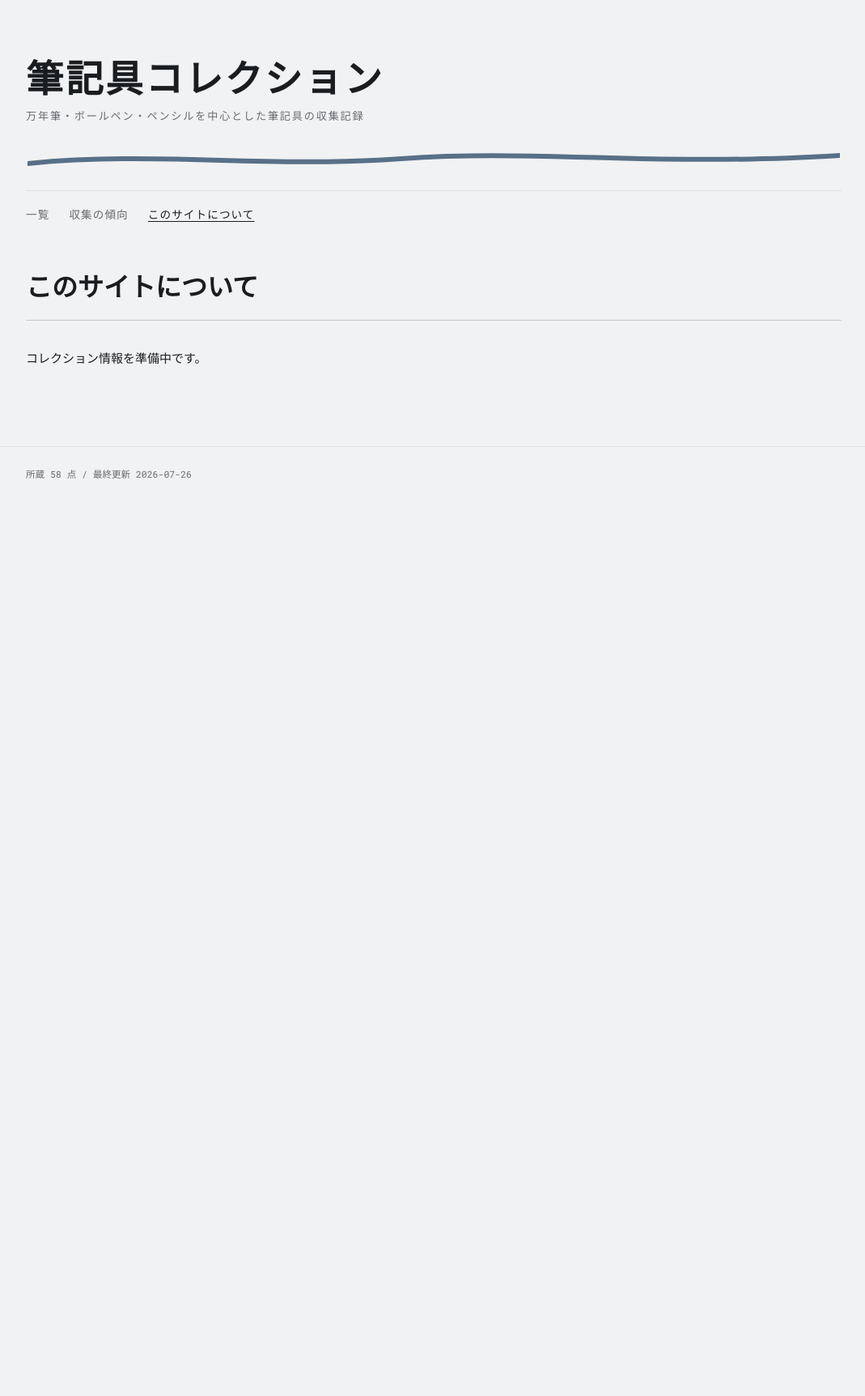
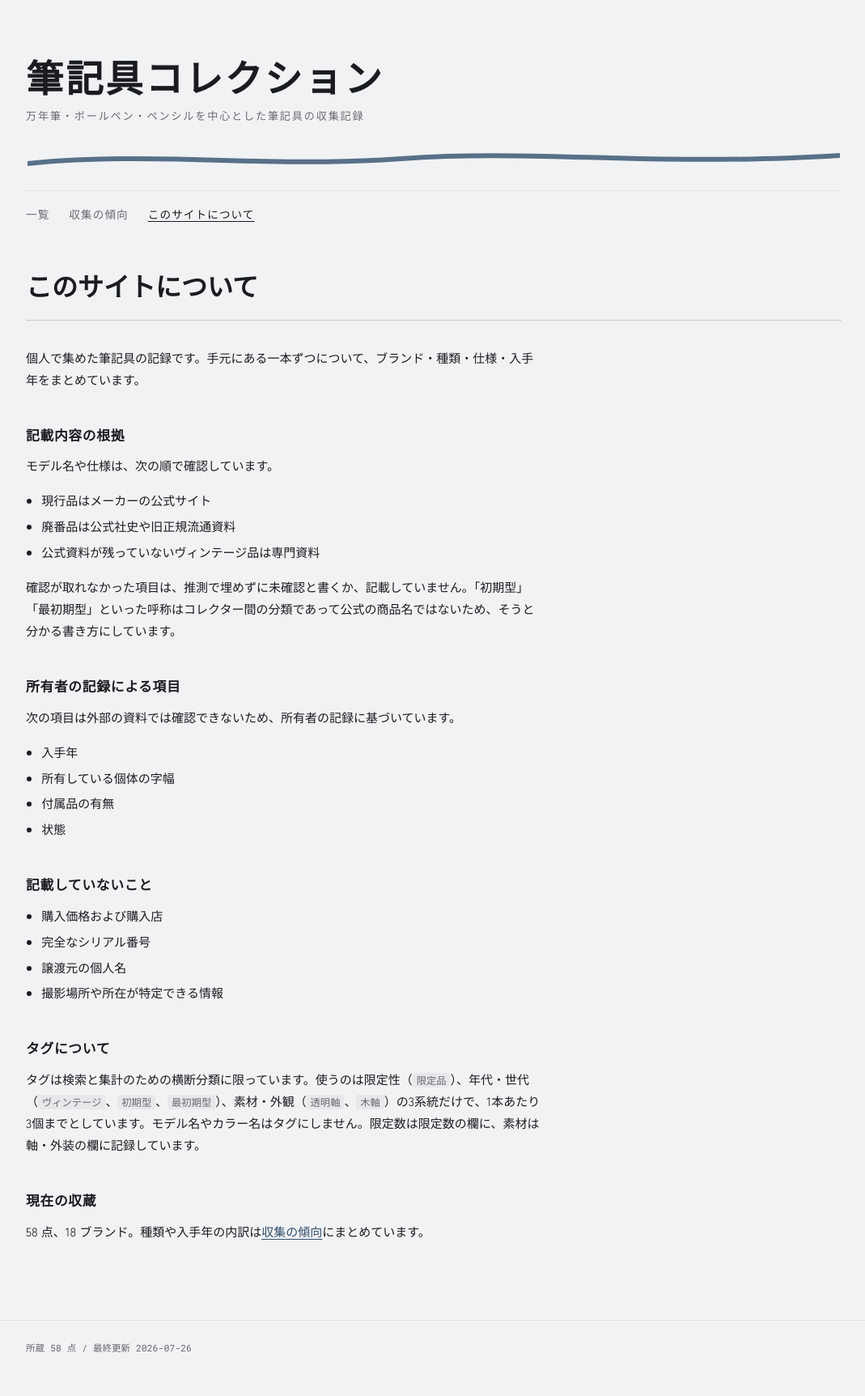
Before and after one commit to mono121/penpocket, a Jekyll site: the page built from about.md, in a window 1280 px wide. Shown: the whole page at 81% size, without its empty margins (104-1173 px from the left). Built offline with Jekyll 4.4.1, drawn with Linux system fonts in a browser that asks for light colours; before the commit the page ends 900 px from its top, so only the background shows below that.

Commit message:
Write the about page
Replaces the placeholder with the sourcing policy the collection already
follows: how model names are verified, which fields rest on the owner's
record, what is deliberately withheld, and how tags are scoped. Counts
come from site.pens so the page cannot drift from the data.

Also styles inline code in prose to match the tag chips on the index.

Co-Authored-By: Claude Opus 5 <noreply@anthropic.com>

```diff
--- a/about.md
+++ b/about.md
@@ -4,4 +4,38 @@ title: このサイトについて
 permalink: /about/
 ---
 
-コレクション情報を準備中です。
+個人で集めた筆記具の記録です。手元にある一本ずつについて、ブランド・種類・仕様・入手年をまとめています。
+
+## 記載内容の根拠
+
+モデル名や仕様は、次の順で確認しています。
+
+- 現行品はメーカーの公式サイト
+- 廃番品は公式社史や旧正規流通資料
+- 公式資料が残っていないヴィンテージ品は専門資料
+
+確認が取れなかった項目は、推測で埋めずに未確認と書くか、記載していません。「初期型」「最初期型」といった呼称はコレクター間の分類であって公式の商品名ではないため、そうと分かる書き方にしています。
+
+## 所有者の記録による項目
+
+次の項目は外部の資料では確認できないため、所有者の記録に基づいています。
+
+- 入手年
+- 所有している個体の字幅
+- 付属品の有無
+- 状態
+
+## 記載していないこと
+
+- 購入価格および購入店
+- 完全なシリアル番号
+- 譲渡元の個人名
+- 撮影場所や所在が特定できる情報
+
+## タグについて
+
+タグは検索と集計のための横断分類に限っています。使うのは限定性（`限定品`）、年代・世代（`ヴィンテージ`、`初期型`、`最初期型`）、素材・外観（`透明軸`、`木軸`）の3系統だけで、1本あたり3個までとしています。モデル名やカラー名はタグにしません。限定数は限定数の欄に、素材は軸・外装の欄に記録しています。
+
+## 現在の収蔵
+
+{{ site.pens | size }} 点、{{ site.pens | map: 'brand' | uniq | size }} ブランド。種類や入手年の内訳は[収集の傾向]({{ '/stats/' | relative_url }})にまとめています。
--- a/assets/css/style.css
+++ b/assets/css/style.css
@@ -286,6 +286,16 @@ a { color: var(--ink-blue); text-underline-offset: 3px; }
 .note ul { margin: 0 0 1rem; padding-left: 1.2rem; }
 .note li { margin-bottom: 0.3rem; }
 
+/* 一覧のタグ表示と見た目を揃える */
+.note code {
+  font-family: var(--font-data);
+  font-size: 0.82em;
+  color: var(--muted);
+  background: var(--tag-bg);
+  border-radius: 3px;
+  padding: 0.08em 0.4em;
+}
+
 /* ---------- stats ---------- */
 
 .stats { padding: 2.5rem 0 5rem; }
```
